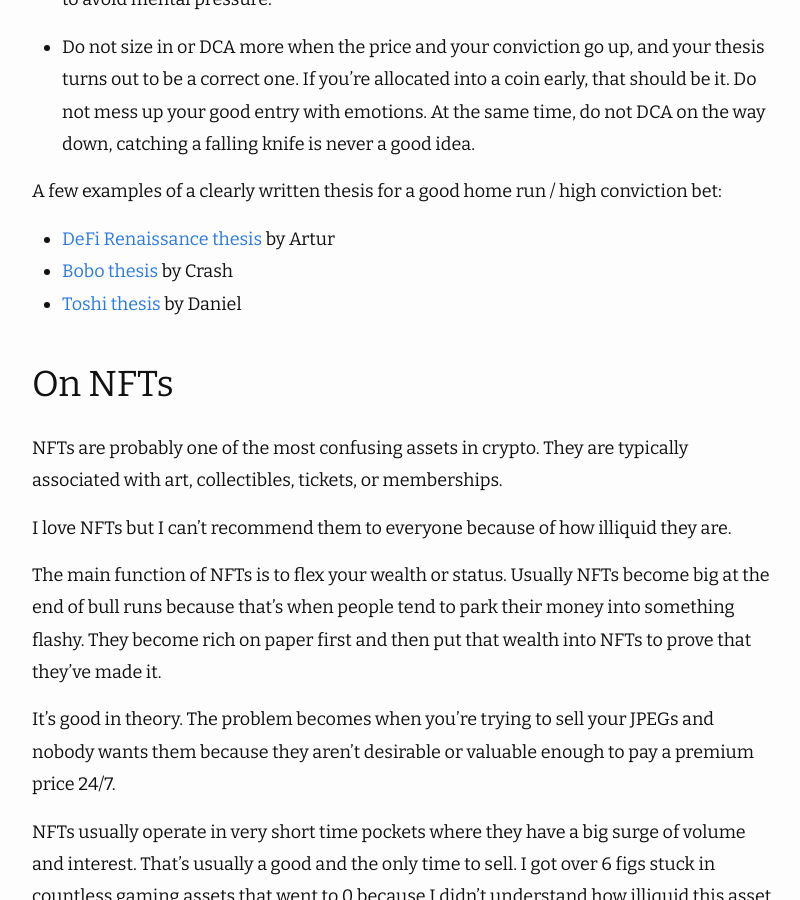
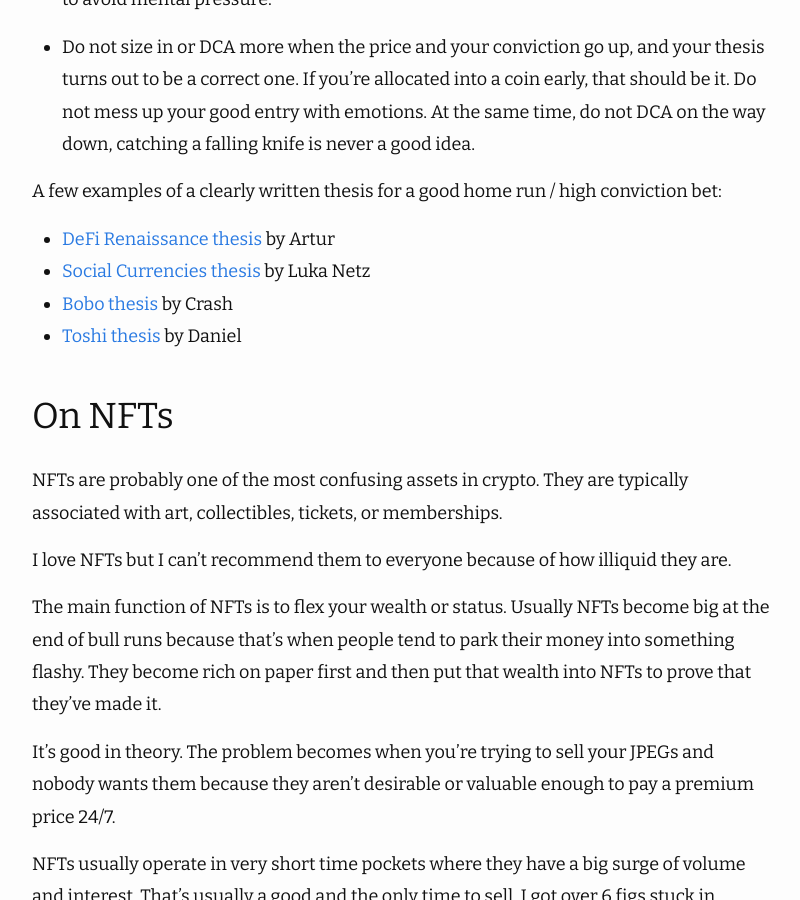
Before and after one commit to deeintech/deeintech.github.io, a Jekyll site: the page built from _posts/2025-03-05-playbook.md, in a window 1280 px wide and 900 px high, scrolled down 12563 px. Shown: the whole window, without its empty margins (238-1038 px from the left). Built offline with Jekyll 4.4.1, drawn with Linux system fonts in a browser that asks for light colours; nearby versions of some CDN libraries.

Commit message:
update thesis list

```diff
--- a/_posts/2025-03-05-playbook.md
+++ b/_posts/2025-03-05-playbook.md
@@ -150,6 +150,7 @@
 
 A few examples of a clearly written thesis for a good home run / high conviction bet:
 - [DeFi Renaissance thesis](https://x.com/Arthur_0x/status/1845844922085335457) by Artur
+- [Social Currencies thesis](https://x.com/LucaNetz/status/1906099012324749823) by Luka Netz
 - [Bobo thesis](https://www.youtube.com/watch?v=OIl4U1xskl8) by Crash
 - [Toshi thesis](https://www.loom.com/share/5d1466306f54415db3260b8f7728299a?sid=b03a42e9-625c-4d1f-b4fb-ded382cad39c) by Daniel
 
```
